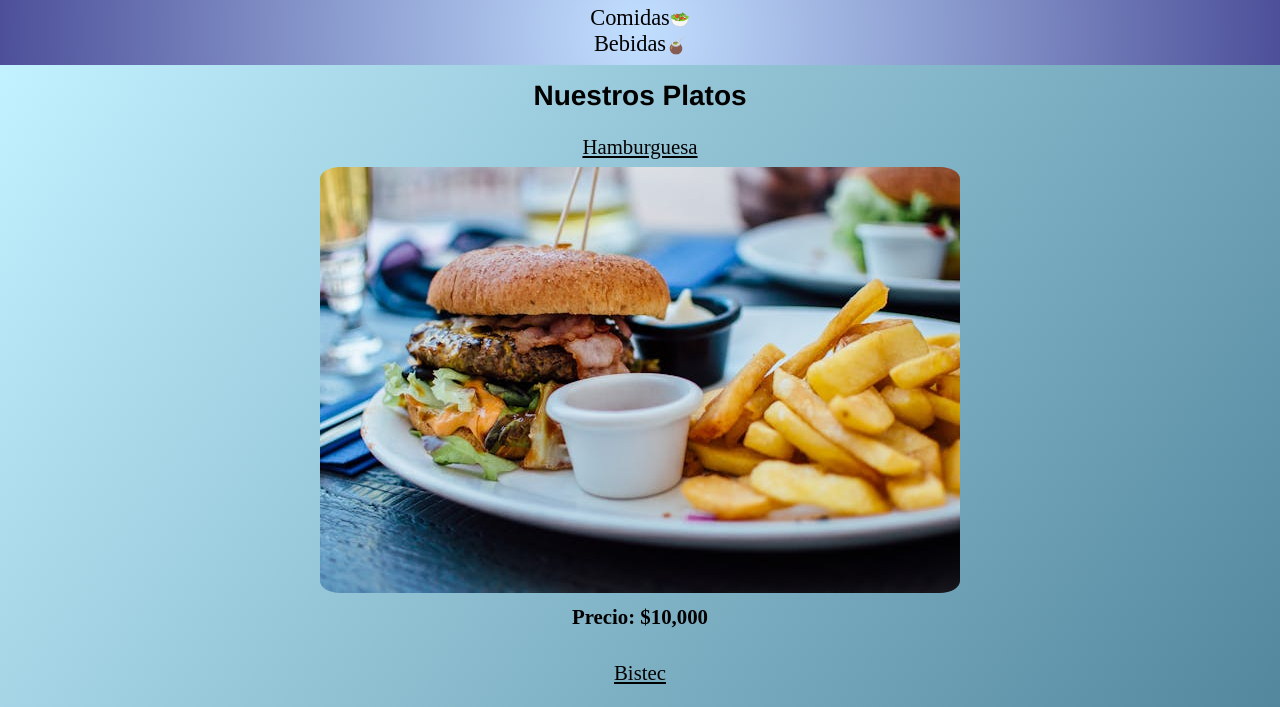
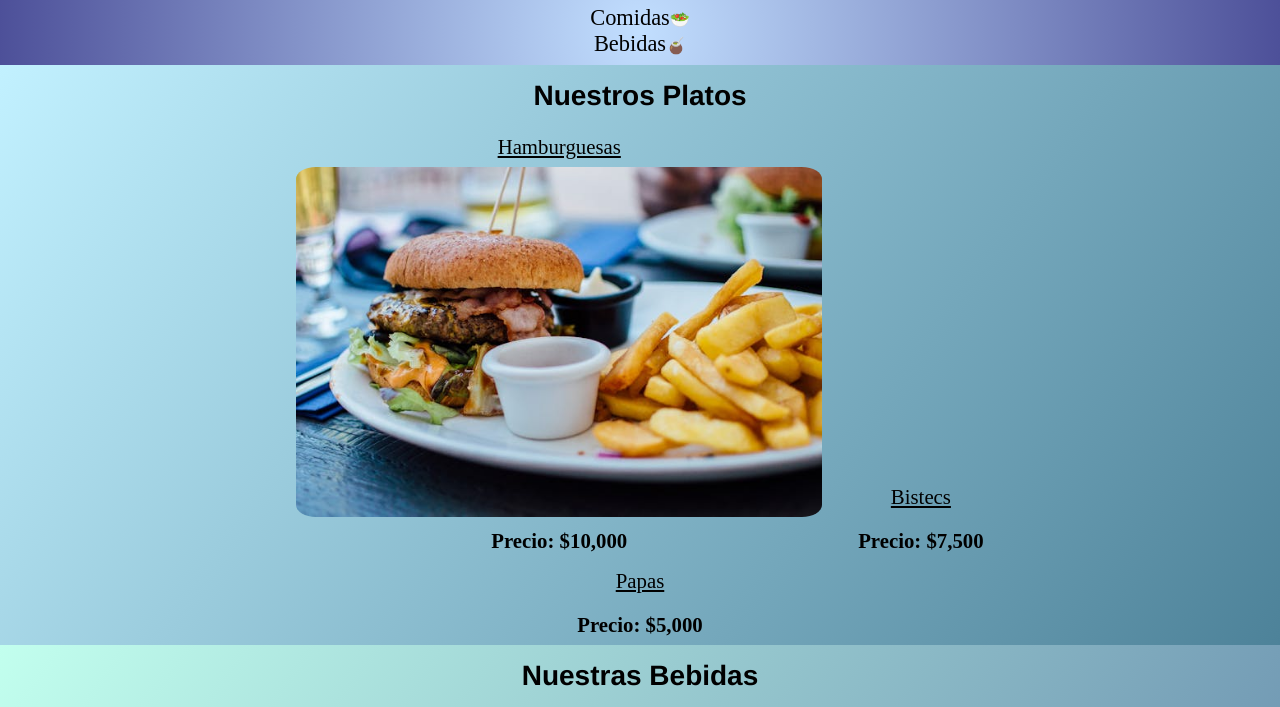
Before and after one commit to MarianoSalomon/menu-digital, a plain HTML site: page index.html in a window 1280 px wide. Shown: the part 59-766 px from the top of the page. Drawn offline with Linux system fonts and the light colour scheme.

Commit message:
pequeno cambio en el css y html

```diff
--- a/css/style.css
+++ b/css/style.css
@@ -66,6 +66,7 @@ h2{
 }
 
 .conteiner{
+    display: inline-block;
     padding: 1em;
 }
 
@@ -73,6 +74,7 @@ img{
     padding-top: 0.5em;
     padding-bottom: 0.5em;
     border-radius: 20px;
+    max-height: 350px;
 }
 
 img:hover{
--- a/index.html
+++ b/index.html
@@ -17,12 +17,12 @@
     <section class="comida" id="morfi">
         <h2>Nuestros Platos</h2>
             <div class="conteiner">
-                <p class="cnombre">Hamburguesa</p>
+                <p class="cnombre">Hamburguesas</p>
                 <img src="img/hamburguesa.jpg" alt="">
                 <p class="cprecio">Precio: $10,000</p>
             </div>
             <div class="conteiner">
-                <p class="cnombre">Bistec</p>
+                <p class="cnombre">Bistecs</p>
                 <img src="img/bistec.jpg" alt="">
                 <p class="cprecio">Precio: $7,500</p>
             </div class="conteiner">
```
